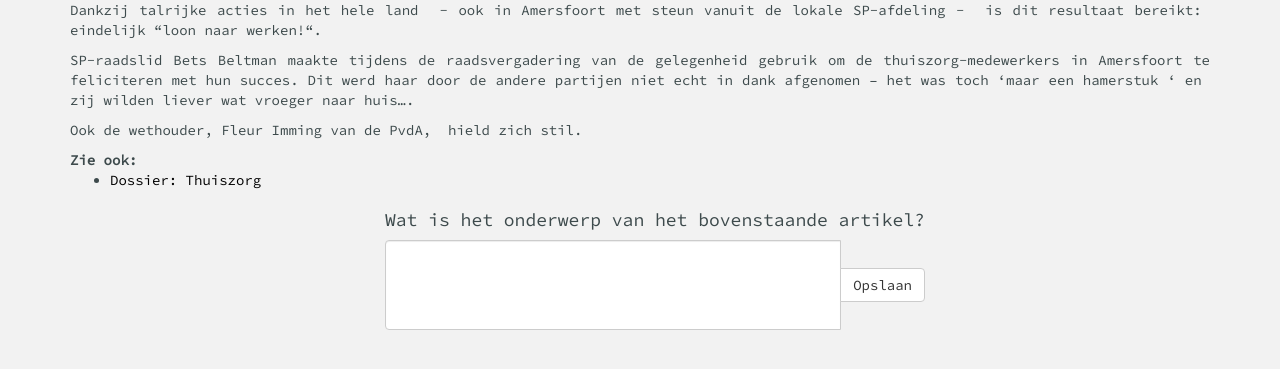
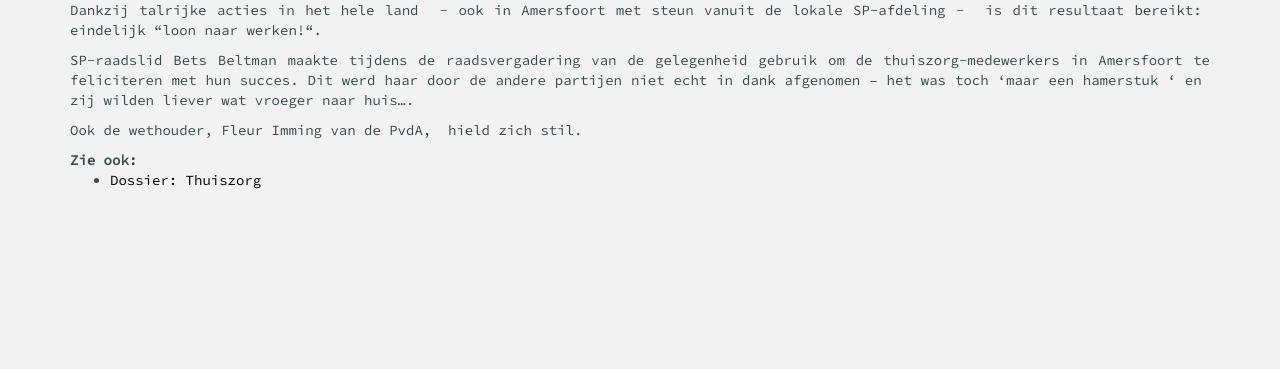
Before and after one commit to Joostrothweiler/politags, a Flask app: page /article in a window 1280 px wide. Shown: the part 186-555 px from the top of the page. Run offline with Flask 2, Linux system fonts and the light colour scheme; data that the repository does not hold is empty; parts of the project's set-up code (start-up, migrations or seed data) failed here and were passed over; some libraries are stand-ins or nearby versions.

Commit message:
finalization

```diff
--- a/app/models/models.py
+++ b/app/models/models.py
@@ -137,6 +137,9 @@ class EntityLinking(db.Model):
             },
             {
                 'id': -1
+            },
+            {
+                'id': 0
             }
         ]
 
--- a/app/modules/computation/questioning.py
+++ b/app/modules/computation/questioning.py
@@ -183,13 +183,15 @@ def update_linking_certainty(entity_linking: EntityLinking, response: int):
         entity_linking.updated_certainty = min(entity_linking.updated_certainty + LEARNING_RATE, 1)
         # add poliFLW call here
         # update_poliflw_entities(article)
-    else:
+    elif response == -1:
         if entity_linking.updated_certainty - LEARNING_RATE < 0.5:
             entity_linking.updated_certainty = 0
             # add poliFLW call here
             # update_poliflw_entities(article)
         else:
             entity_linking.updated_certainty -= LEARNING_RATE
+    else:
+        pass
 
 
 def update_poliflw_entities(article):
--- a/app/static/scripts/politags.js
+++ b/app/static/scripts/politags.js
@@ -32,13 +32,13 @@ let articleObject =
 
 
 let initialTopics
-//
-// $('.js-example').select2 (
-//     {
-//         width: 'element',
-//         theme: 'bootstrap'
-//     }
-// )
+
+$('.js-example').select2 (
+    {
+        width: 'element',
+        theme: 'bootstrap'
+    }
+)
 
 $('.js-example').on('click' , function() {
  $('select[data-customize-setting-link]').select2("close")
@@ -56,8 +56,6 @@ $.fn.select2.amd.require(['select2/selection/search'], function (Search) {
         width:'300px'
     });
 });
-
-
 
 
 //On opening the website we call the API to receive the question
@@ -98,6 +96,7 @@ function getQuestion() {
             }
 
             if (response['topic_response'] == false) {
+                fillTopicContainer()
                 console.log("filling select2")
                 initialTopics = response['topics']
                 fillSelect2(initialTopics)
@@ -306,6 +305,8 @@ function generatePolarButtons(questionId, possibleAnswers) {
 
     buttonsHtml += '<button id=' + possibleAnswers[0]['id'] + ' question_id=' + questionId + ' type="button" class="btn btn-success responseButton">JA&nbsp</button>\n';
     buttonsHtml += '<button id=' + possibleAnswers[1]['id'] + ' question_id=' + questionId + ' type="button" class="btn btn-danger responseButton">NEE</button>\n';
+    buttonsHtml += '<button id=' + possibleAnswers[2]['id'] + ' question_id=' + questionId + ' type="button" class="btn btn-default responseButton">WEET IK NIET</button>\n';
+
 
     return buttonsHtml
 }
@@ -343,6 +344,20 @@ function showTopicFeedback() {
 
 }
 
+function fillTopicContainer() {
+    $('#topic_container').html('<div class="col-sm-3"></div>\n' +
+        '    <div class="col-sm-6" id="topic-content">\n' +
+        '        <h4>Wat is het onderwerp van het bovenstaande artikel?</h4>\n' +
+        '        <div class="input-group">\n' +
+        '            <select class="js-example form-control" name="topics[]" multiple="multiple">\n' +
+        '            </select>\n' +
+        '            <span class="input-group-btn">\n' +
+        '                <button class="btn btn-default" id="save" type="button" style="height: 34px">Opslaan</button>\n' +
+        '            </span>\n' +
+        '        </div>\n' +
+        '    </div>\n' +
+        '    <div class="col-sm-3"></div>')
+}
 
 
 
@@ -477,7 +492,7 @@ $('body').on('click', '.responseButton', function () {
 /**
  * This piece of code registers a click on the submit button for topics
  */
-$('#save').on('click', function () {
+$('body').on('click', '#save', function () {
     let postedTopics = $('.js-example').select2('data')
     console.dir(postedTopics)
 
--- a/app/templates/index.html
+++ b/app/templates/index.html
@@ -70,18 +70,6 @@
 
 
 <div class="container" id="topic_container" style="text-align: center">
-    <div class="col-sm-3"></div>
-    <div class="col-sm-6" id="topic-content">
-        <h4>Wat is het onderwerp van het bovenstaande artikel?</h4>
-        <div class="input-group">
-            <select class="js-example form-control" name="topics[]" multiple="multiple">
-            </select>
-            <span class="input-group-btn">
-                <button class="btn btn-default" id="save" type="button" style="height: 34px">Opslaan</button>
-            </span>
-        </div>
-    </div>
-    <div class="col-sm-3"></div>
 </div>
 
 
```
Also changed, not shown: data_resources/embeddings/readme.md (deleted).
